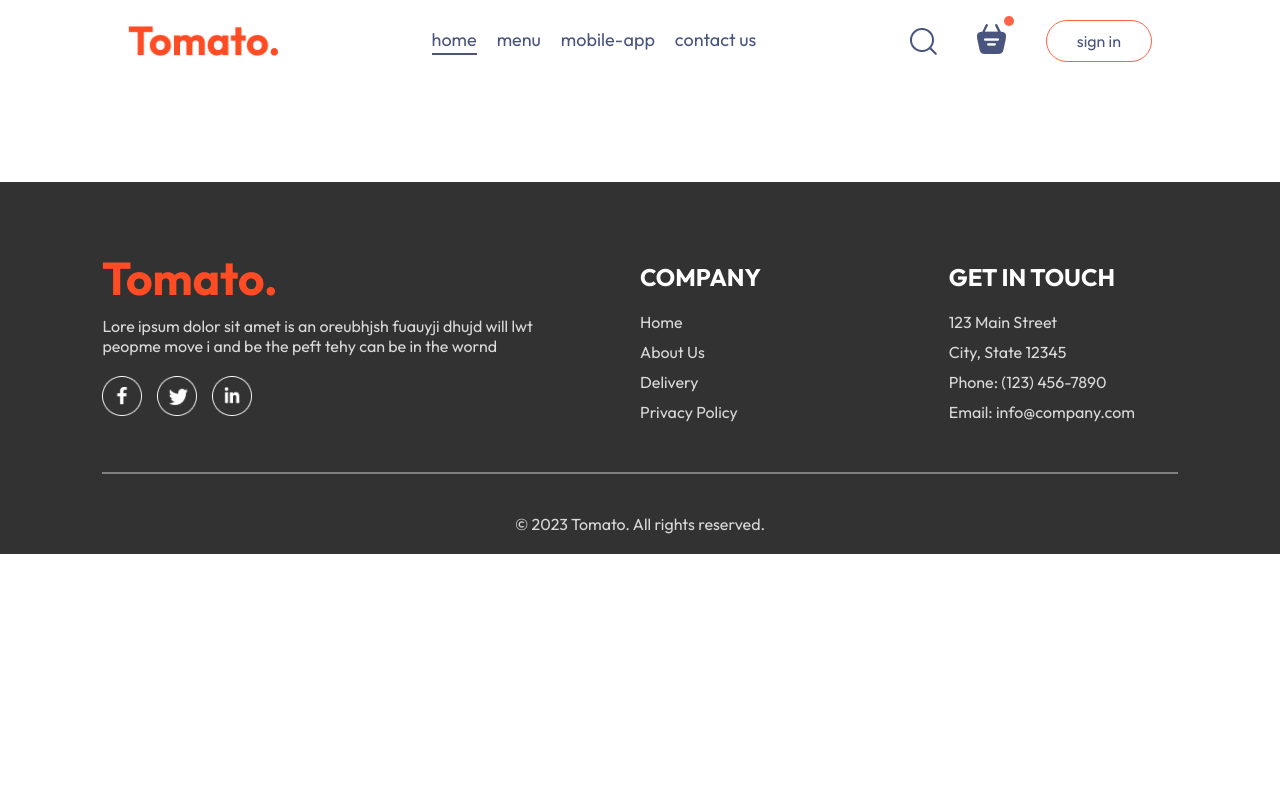
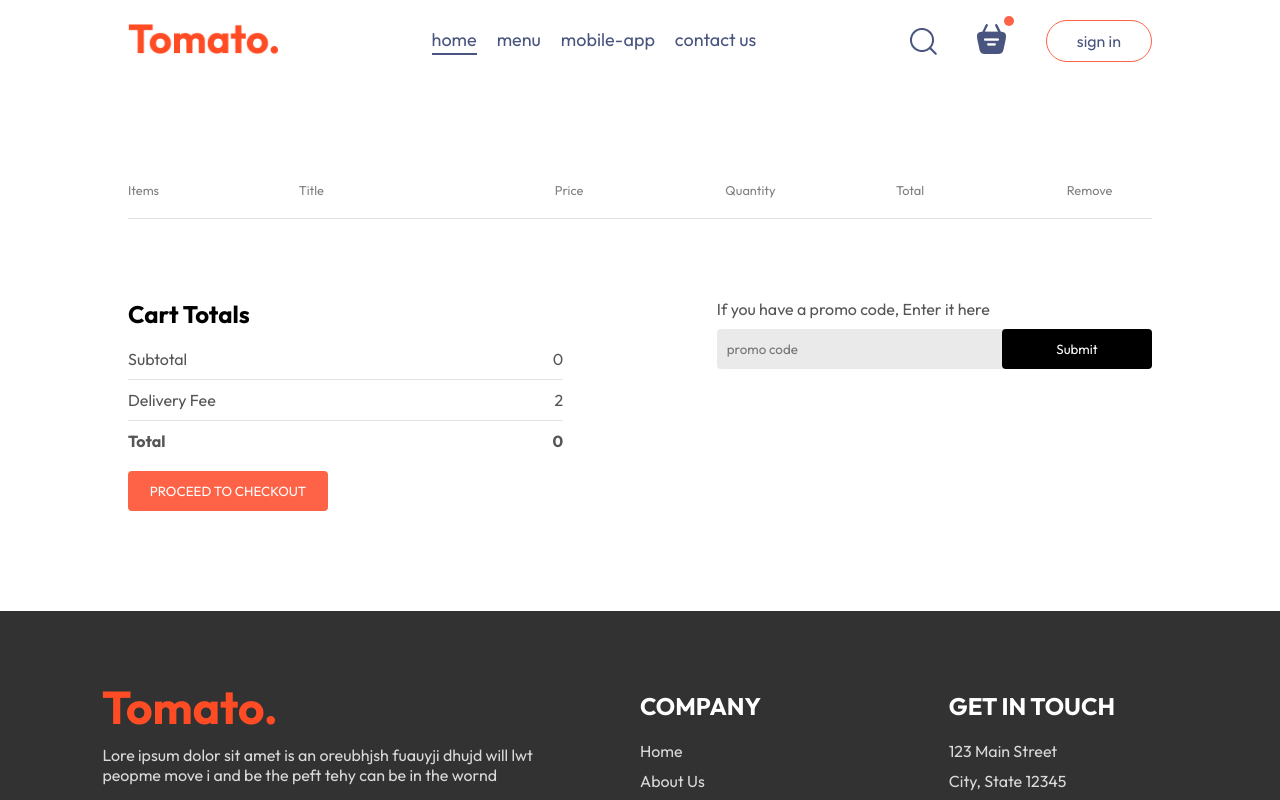
Before and after one commit to ZannyM/Inkosi-Resturant-v1, a React (Vite) app in the folder frontend/: page /cart in a window 1280 px wide. Shown: the top 800 px of the page. Built offline with nearby package versions, Linux system fonts and the light colour scheme.

Commit message:
feat(cart): improve cart page UI and navbar interaction

```diff
--- a/frontend/src/components/Navbar/Navbar.jsx
+++ b/frontend/src/components/Navbar/Navbar.jsx
@@ -9,7 +9,7 @@
 
   return (
     <div className='navbar'>
-        <img src={assets.logo} alt="" className="logo" />
+        <Link to='/'><img src={assets.logo} alt="" className="logo" /></Link>
         <ul className="navbar-menu">
             <Link to='/' onClick={()=>setmenu("home")} className={menu==="home"?"active":""}>home</Link>
             <a href='#explore-menu' onClick={()=>setmenu("menu")} className={menu==="menu"?"active":""}>menu</a>
@@ -19,7 +19,8 @@
         <div className="navbar-right">
             <img src={assets.search_icon} alt=""/>
             <div className="navbar-search-icon">
-                <img src={assets.basket_icon} alt="" />
+
+                <Link to='/cart'><img src={assets.basket_icon} alt="" /></Link>
                 <div className="dot"></div>
             </div>
             <button onClick={()=>setShowLogin(true)} >sign in</button>
--- a/frontend/src/pages/Cart/Cart.css
+++ b/frontend/src/pages/Cart/Cart.css
@@ -0,0 +1,86 @@
+.cart{
+    margin-top: 100px;
+}
+.cart-items-title{
+    display: grid;
+    grid-template-columns: 1fr 1.5fr 1fr 1fr 1fr 0.5fr;
+    align-items: center;
+    color: grey;
+    font-size: max(1vw,12px);
+}
+.cart-items-item{
+    margin: 10px 0px;
+    color: black;
+}
+.cart-items-item img{
+    width: 50px;
+}
+.cart hr{
+    height: 1px;
+    background-color: #e2e2e2;
+    border: none;
+}
+.cart-items-item .cross{
+    cursor: pointer;
+}
+.cart-bottom{
+    margin-top: 80px;
+    display: flex;
+    justify-content: space-between;
+    gap: max(12vw, 20px);
+
+}
+.cart-total{
+    flex: 1;
+    display: flex;
+    flex-direction: column;
+    gap: 20px;
+}
+.cart-total-details{
+    display: flex;
+    justify-content: space-between;
+    color: #555;
+}
+.cart-total hr{
+    margin: 10px 0px;
+}
+.cart-total button{
+    border: none;
+    color: white;
+    background-color: tomato;
+    width: max(15vw,200px);
+    padding: 12px 0px;
+    border-radius: 4px;
+    cursor: pointer;
+}
+.cart-promocode{
+    flex: 1;
+}
+.cart-promocode p{
+    color: #555;
+}
+.cart-promocode-input{
+    margin-top: 10px;
+    display: flex;
+    justify-content: space-between;
+    align-items: center;
+    background-color: #eaeaea;
+    border-radius: 4px;
+
+}
+.cart-promocode-input input{
+    background: transparent;
+    border: none;
+    outline: none;
+    padding-left: 10px;
+
+}
+.cart-promocode-input button{
+    width: max(10vw, 150px);
+    padding: 12px 5px;
+    background-color: black;
+    border: none;
+    color: white;
+    border-radius: 4px;
+    cursor: pointer;
+}
--- a/frontend/src/pages/Cart/Cart.jsx
+++ b/frontend/src/pages/Cart/Cart.jsx
@@ -1,9 +1,77 @@
-import React from 'react'
+import React, { useContext } from 'react'
 import './Cart.css'
+import { StoreContext } from '../../context/StoreContext'
 
 const Cart = () => {
+
+  const { cartItems, food_list, removeFromCart } = useContext(StoreContext);
+
+
   return (
-    <div>
+    <div className='cart'>
+      <div className="cart-items">
+        <div className="cart-items-title">
+          <p>Items</p>
+          <p>Title</p>
+          <p>Price</p>
+          <p>Quantity</p>
+          <p>Total</p>
+          <p>Remove</p>
+        </div>
+        <br />
+        <hr />
+        {food_list.map((item, index) => {
+          if (cartItems[item._id] > 0) {
+            return (
+              <div>
+                <div className="cart-items-title cart-items-item">
+                  <img src={item.image} alt="" />
+                  <p>{item.name}</p>
+                  <p>R{item.price}</p>
+                  <p>{cartItems[item._id]}</p>
+                  <p>R{item.price * cartItems[item._id]}</p>
+                  <p onClick={()=>removeFromCart(item._id)} className='cross'>x</p>
+                </div>
+                <hr />
+
+              </div>
+
+            )
+          }
+
+        })}
+      </div>
+      <div className="cart-bottom">
+        <div className="cart-total">
+          <h2>Cart Totals</h2>
+          <div>
+            <div className="cart-total-details">
+              <p>Subtotal</p>
+              <p>{0}</p>
+            </div>
+            <hr />
+            <div className="cart-total-details">
+                <p>Delivery Fee</p>
+                <p>{2}</p>
+            </div>
+            <hr />
+            <div className="cart-total-details">
+              <b>Total</b>
+              <b>{0}</b>
+            </div>
+          </div>
+           <button>PROCEED TO CHECKOUT</button>
+        </div>
+        <div className="cart-promocode">
+          <div>
+            <p>If you have a promo code, Enter it here</p>
+            <div className='cart-promocode-input'>
+                <input type="text" placeholder='promo code' />
+                <button>Submit</button>
+            </div>
+          </div>
+        </div>
+      </div>
 
     </div>
   )
```
